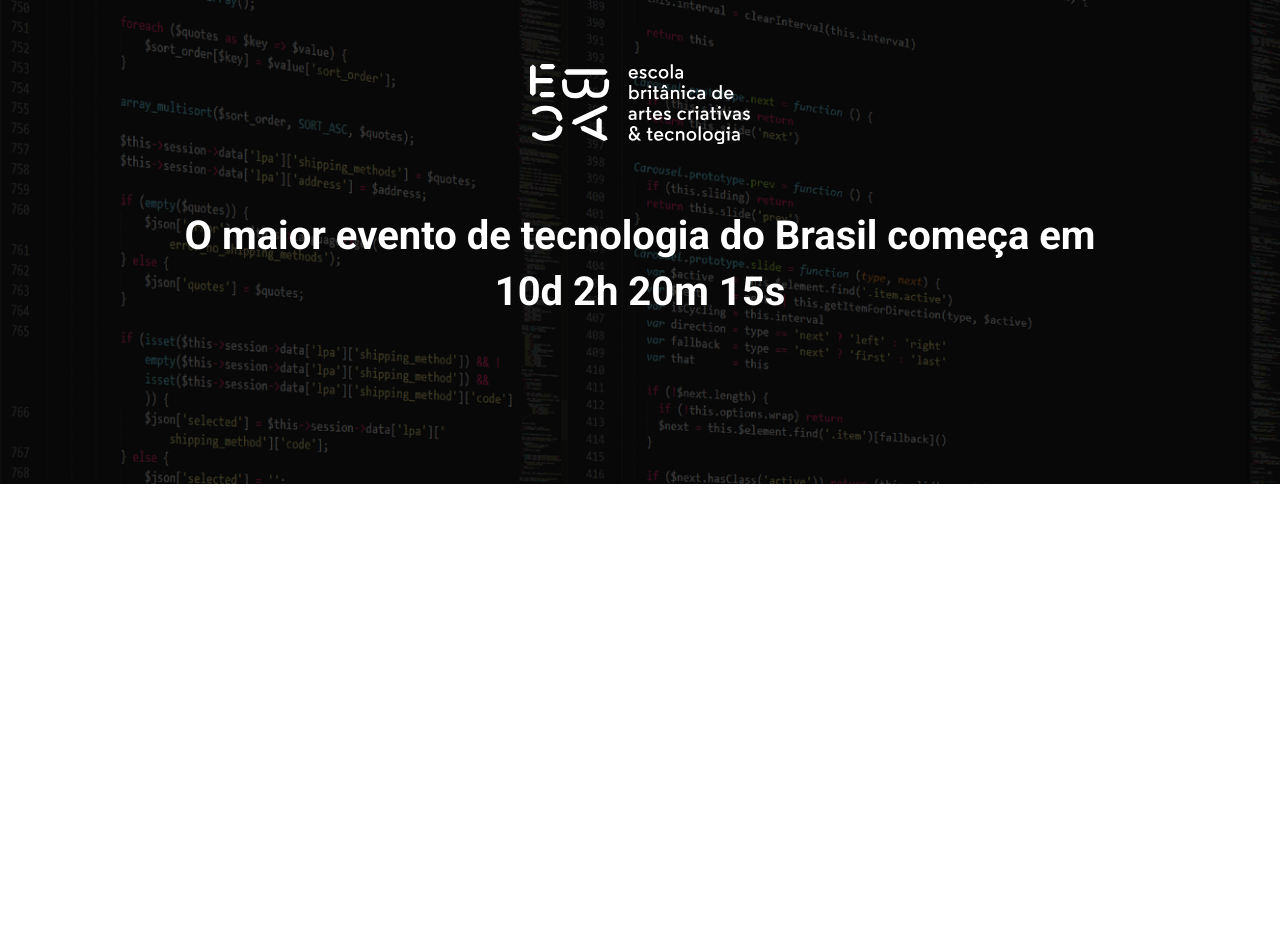
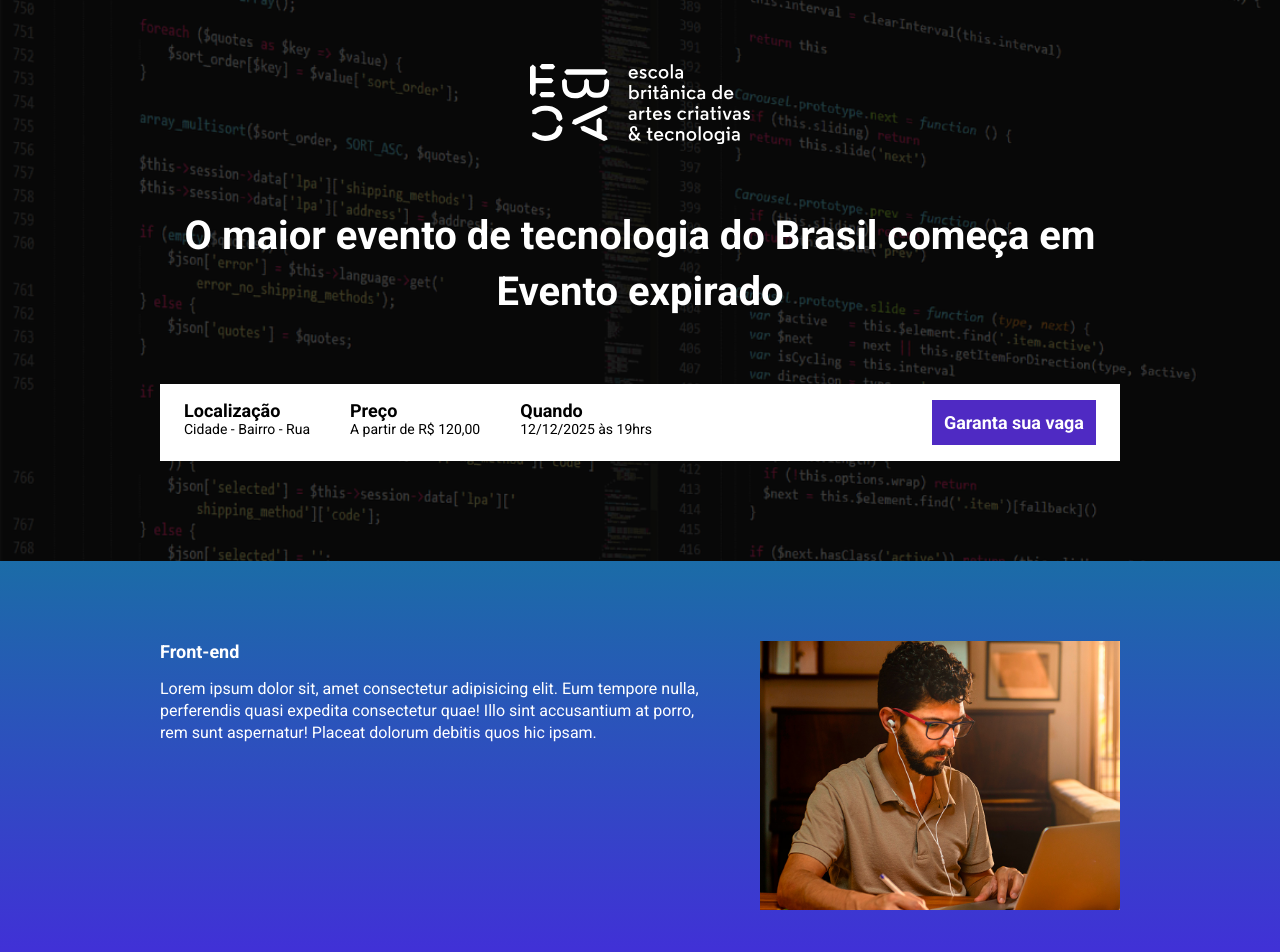
Before and after one commit to DanielEldim/ebac_tech_talks, a website built with Parcel: page src/index.html in a window 1280 px wide. Shown: the top 952 px of the page. Before the commit the page ends 800 px from the top, so only its background shows below. Built offline with nearby package versions, Linux system fonts and the light colour scheme.

Commit message:
criando a contagem regressiva

```diff
--- a/package.json
+++ b/package.json
@@ -4,6 +4,7 @@
   "description": "",
   "scripts": {
     "dev": "parcel src/index.html src/styles/main.scss src/scripts/main.js",
+    "build": "parcel build src/index.html",
     "test": "echo \"Error: no test specified\" && exit 1"
   },
   "keywords": [],
--- a/src/index.html
+++ b/src/index.html
@@ -8,16 +8,85 @@
     <link rel="preconnect" href="https://fonts.gstatic.com" crossorigin>
     <link href="https://fonts.googleapis.com/css2?family=Lobster&family=Roboto:wght@400;700&display=swap" rel="stylesheet">
     <link rel="stylesheet" href="styles/main.scss">
+    <link rel="stylesheet" href="https://unpkg.com/aos@next/dist/aos.css" />
 </head>
 <body>
     <header class="hero">
         <div class="container">
             <img class="hero__logo" src="images/ebac_logo.svg" alt="EBAC">
             <p class="hero__text">
-                O maior evento de tecnologia do Brasil começa em 10d 2h 20m 15s
+                O maior evento de tecnologia do Brasil começa em <span id="contador"></span>
             </p>
+            <div class="infos-bar">
+                <ul class="infos-bar__infos">
+                    <li class="infos-bar__infos__item">
+                        <b>Localização</b>
+                        Cidade - Bairro - Rua
+                    </li>
+                    <li class="infos-bar__infos__item">
+                        <b>Preço</b>
+                        A partir de R$ 120,00
+                    </li>
+                    <li class="infos-bar__infos__item">
+                        <b>Quando</b>
+                        12/12/2025 às 19hrs
+                    </li>
+                </ul>
+                <a class="button button--primmary" href="#">
+                    Garanta sua vaga
+                </a>
+            </div>
         </div>
     </header>
+
+    <section class="event event--frontend">
+        <div class="container" data-aos="fade-right">
+            <div class="event__details">
+                <h2 class="event__details__title">Front-end</h2>
+                <p class="event__details__description">
+                    Lorem ipsum dolor sit, amet consectetur adipisicing elit. Eum tempore nulla, perferendis quasi expedita consectetur quae! Illo sint accusantium at porro, rem sunt aspernatur! Placeat dolorum debitis quos hic ipsam.
+                </p>
+            </div>
+            <img class="event__image" src="./images/frontend.png" alt="Front-end">
+        </div>
+    </section>
+
+    <section class="event event--ui-ux event--image-left">
+        <div class="container" data-aos="fade-left">
+            <div class="event__details">
+                <h2 class="event__details__title">UI/UX</h2>
+                <p class="event__details__description">
+                    Lorem ipsum dolor sit, amet consectetur adipisicing elit. Eum tempore nulla, perferendis quasi expedita consectetur quae! Illo sint accusantium at porro, rem sunt aspernatur! Placeat dolorum debitis quos hic ipsam.
+                </p>
+            </div>
+            <img class="event__image" src="./images/frontend.png" alt="Front-end">
+        </div>
+    </section>
+
+    <section class="event event--data-science">
+        <div class="container" data-aos="fade-right">
+            <div class="event__details">
+                <h2 class="event__details__title">Data Science</h2>
+                <p class="event__details__description">
+                    Lorem ipsum dolor sit, amet consectetur adipisicing elit. Eum tempore nulla, perferendis quasi expedita consectetur quae! Illo sint accusantium at porro, rem sunt aspernatur! Placeat dolorum debitis quos hic ipsam.
+                </p>
+            </div>
+            <img class="event__image" src="./images/frontend.png" alt="Front-end">
+        </div>
+    </section>
+
+    <section class="event event--backend event--image-left">
+        <div class="container" data-aos="fade-left">
+            <div class="event__details">
+                <h2 class="event__details__title">Backend</h2>
+                <p class="event__details__description">
+                    Lorem ipsum dolor sit, amet consectetur adipisicing elit. Eum tempore nulla, perferendis quasi expedita consectetur quae! Illo sint accusantium at porro, rem sunt aspernatur! Placeat dolorum debitis quos hic ipsam.
+                </p>
+            </div>
+            <img class="event__image" src="./images/frontend.png" alt="Front-end">
+        </div>
+    </section>
+    <script src="https://unpkg.com/aos@next/dist/aos.js"></script>
     <script src="scripts/main.js"></script>
 </body>
 </html>
--- a/src/scripts/main.js
+++ b/src/scripts/main.js
@@ -1 +1,27 @@
-console.log("olá mundo");
+AOS.init();
+
+const dataDoEvento =  new Date("Dec 12, 2024 19:00:00");
+const timeStampDoEvento = dataDoEvento.getTime();
+
+const contaAsHoras = setInterval(function() {
+    const agora = new Date();
+    const timeStampAtual = agora.getTime();
+
+    const distanciaAteOEvento = timeStampDoEvento - timeStampAtual;
+
+    const diaEmMs = 1000 * 60 * 60 * 24;
+    const horaEmMs = 1000 * 60 * 60;
+    const MinutoEmMs = 1000 * 60;
+
+    const diasAteOEevento = Math.floor(distanciaAteOEvento / diaEmMs);
+    const horasAteOEvento = Math.floor((distanciaAteOEvento % diaEmMs) / horaEmMs);
+    const minutosAteOEvento = Math.floor((distanciaAteOEvento % horaEmMs) / MinutoEmMs);
+    const segundosAteOEvento = Math.floor((distanciaAteOEvento % MinutoEmMs) / 1000);
+
+    document.getElementById('contador').innerHTML = `${diasAteOEevento}d ${horasAteOEvento}h ${minutosAteOEvento}m ${segundosAteOEvento}s`;
+
+    if (distanciaAteOEvento < 0) {
+        clearInterval(contaAsHoras);
+        document.getElementById('contador').innerHTML = 'Evento expirado'
+    }
+}, 1000);
--- /dev/null
+++ b/src/styles/_event.scss
@@ -0,0 +1,63 @@
+@use 'variables';
+
+.event {
+    padding: 80px 0;
+
+    &--frontend {
+        background-image: linear-gradient(variables.$blue1, variables.$blue2);
+    }
+
+    &--ui-ux {
+        background-image: linear-gradient(variables.$blue2, variables.$pink);
+    }
+
+    &--data-science {
+        background-image: linear-gradient(variables.$pink, variables.$yellow);
+    }
+
+    &--backend {
+        background-image: linear-gradient(variables.$yellow, variables.$pink);
+    }
+
+    &--image-left {
+        .container {
+            flex-direction: row-reverse;
+        }
+    }
+
+    .container {
+        display: flex;
+        gap: 40px;
+    }
+
+    &__image {
+        max-width: 360px;
+    }
+
+    &__details {
+        &__title {
+            font-size: 18px;
+            font-weight: bold;
+            margin-bottom: 16px;
+        }
+
+        &__description {
+            line-height: 22px;
+        }
+    }
+
+    @media (max-width: 640px) {
+        .container {
+            display: block;
+        }
+
+        &__image {
+            width: 100%;
+        }
+
+        &__details {
+            margin-right: 0;
+            margin-bottom: 16px;
+        }
+    }
+}
--- a/src/styles/_hero.scss
+++ b/src/styles/_hero.scss
@@ -1,3 +1,5 @@
+@use 'variables';
+
 .hero {
     padding-top: 64px;
     padding-bottom: 100px;
@@ -16,7 +18,7 @@
         left: 0;
         width: 100%;
         height: 100%;
-        background-color: #000;
+        background-color: variables.$secondaryTextColor;
         content: '';
         opacity: .7;
     }
--- /dev/null
+++ b/src/styles/_variables.scss
@@ -0,0 +1,9 @@
+$textColor: #fff;
+$secondaryTextColor: #000;
+
+$blue1: #1b6CA7;
+$blue2: #442BDB;
+$pink: #89223B;
+$yellow: #9C791D;
+
+$purple: #4f2ac3;
--- /dev/null
+++ b/src/styles/components/_buttons.scss
@@ -0,0 +1,26 @@
+@use '../variables';
+
+.button {
+    padding: 12px;
+    font-size: 18px;
+    font-weight: bold;
+    text-decoration: none;
+    text-align: center;
+    white-space: nowrap;
+
+    &--primmary {
+        color: variables.$textColor;
+        background-color: variables.$purple;
+    }
+
+    @media (max-width: 640px) {
+        display: flex;
+        width: 100%;
+        align-items: center;
+    }
+
+        @media (max-width: 1024px) {
+            display: flex;
+            align-items: center;
+        }
+}
--- /dev/null
+++ b/src/styles/components/_infos_bar.scss
@@ -0,0 +1,43 @@
+@use '../variables';
+
+.infos-bar {
+    padding: 16px 24px;
+    background-color: variables.$textColor;
+    display: flex;
+    justify-content: space-between;
+
+    &__infos {
+        display: flex;
+        gap: 40px;
+
+        &__item {
+            font-size: 14px;
+            color: variables.$secondaryTextColor;
+
+            b {
+                font-size: 18px;
+                display: block;
+                color: variables.$secondaryTextColor;
+
+            }
+        }
+    }
+
+    @media (max-width: 640px) {
+        display: block;
+
+        &__infos {
+            display: block;
+
+            &__item {
+                margin-bottom: 24px;
+            }
+        }
+    }
+
+    @media (max-width: 1024px) {
+        &__infos {
+            gap: 16px;
+        }
+    }
+}
--- a/src/styles/main.scss
+++ b/src/styles/main.scss
@@ -1,12 +1,16 @@
 @use 'hero';
+@use 'components/infos_bar';
+@use 'components/buttons';
+@use 'event';
+@use 'variables';
 
 * {
     margin: 0;
     padding: 0;
     box-sizing: border-box;
     font-family: Roboto, sans-serif;
-    color: #fff;
-
+    color: variables.$textColor;
+    list-style: none
 }
 
 .container {
```
